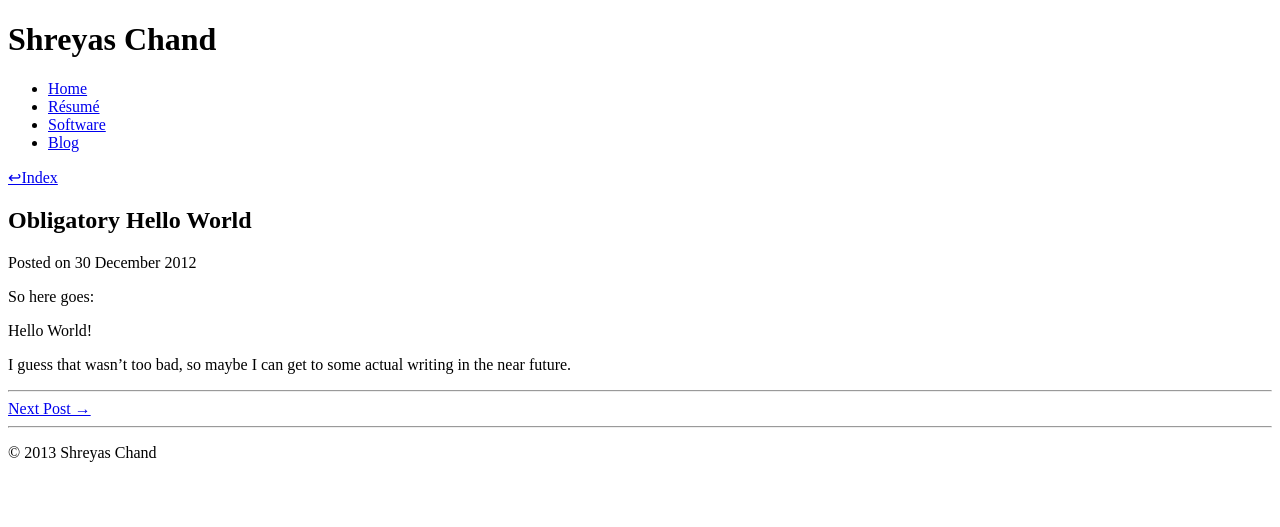
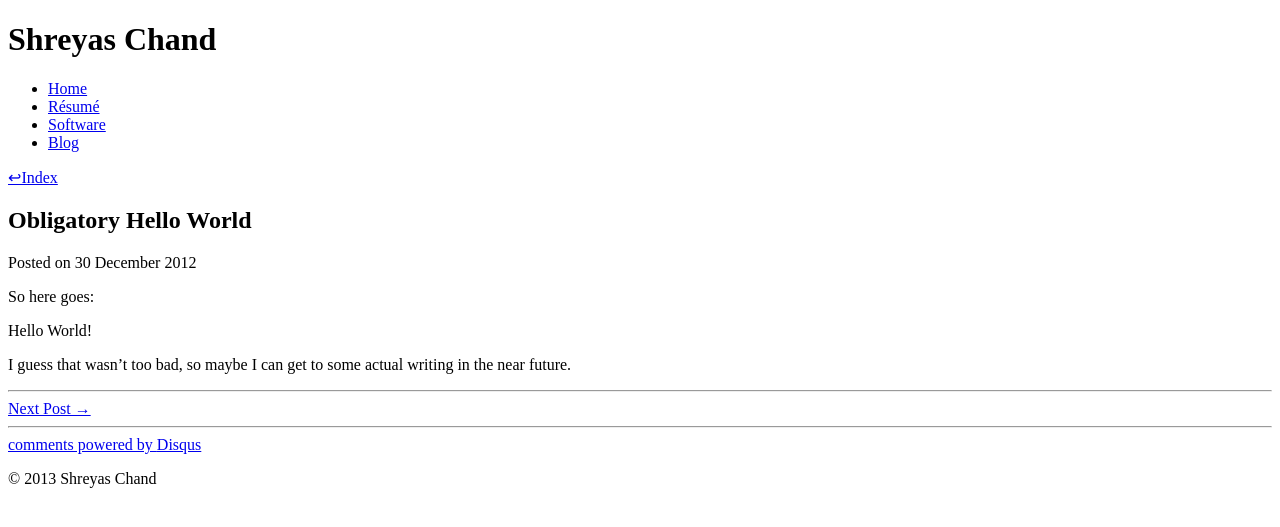
Before and after one commit to chandsie/shreyaschand.com, a Jekyll site: the page built from _posts/2012-12-30-obligatory-hello-world.markdown, in a window 1280 px wide. Shown: the top 527 px of the page. Built offline with Jekyll 4.4.1, drawn with Linux system fonts in a browser that asks for light colours; comment, search, counter and statistics services are not loaded; some of the changed lines change nothing that is shown.

Commit message:
added Disqus

```diff
--- a/_layouts/post.html
+++ b/_layouts/post.html
@@ -12,4 +12,20 @@
     {% if page.next %}<a class="right" href="{{ page.next.url }}">Next Post &rarr;</a>{% endif %}
     <div class="clear"></div>
     <hr/>
+    <!-- Begin Disqus -->
+    <div id="disqus_thread"></div>
+    <script type="text/javascript">
+        /* * * CONFIGURATION VARIABLES: EDIT BEFORE PASTING INTO YOUR WEBPAGE * * */
+        var disqus_shortname = 'shreyaschand'; // required: replace example with your forum shortname
+
+        /* * * DON'T EDIT BELOW THIS LINE * * */
+        (function() {
+            var dsq = document.createElement('script'); dsq.type = 'text/javascript'; dsq.async = true;
+            dsq.src = 'http://' + disqus_shortname + '.disqus.com/embed.js';
+            (document.getElementsByTagName('head')[0] || document.getElementsByTagName('body')[0]).appendChild(dsq);
+        })();
+    </script>
+    <noscript>Please enable JavaScript to view the <a href="http://disqus.com/?ref_noscript">comments powered by Disqus.</a></noscript>
+    <a href="http://disqus.com" class="dsq-brlink">comments powered by <span class="logo-disqus">Disqus</span></a>
+    <!-- End Disqus -->
 </div>
```
